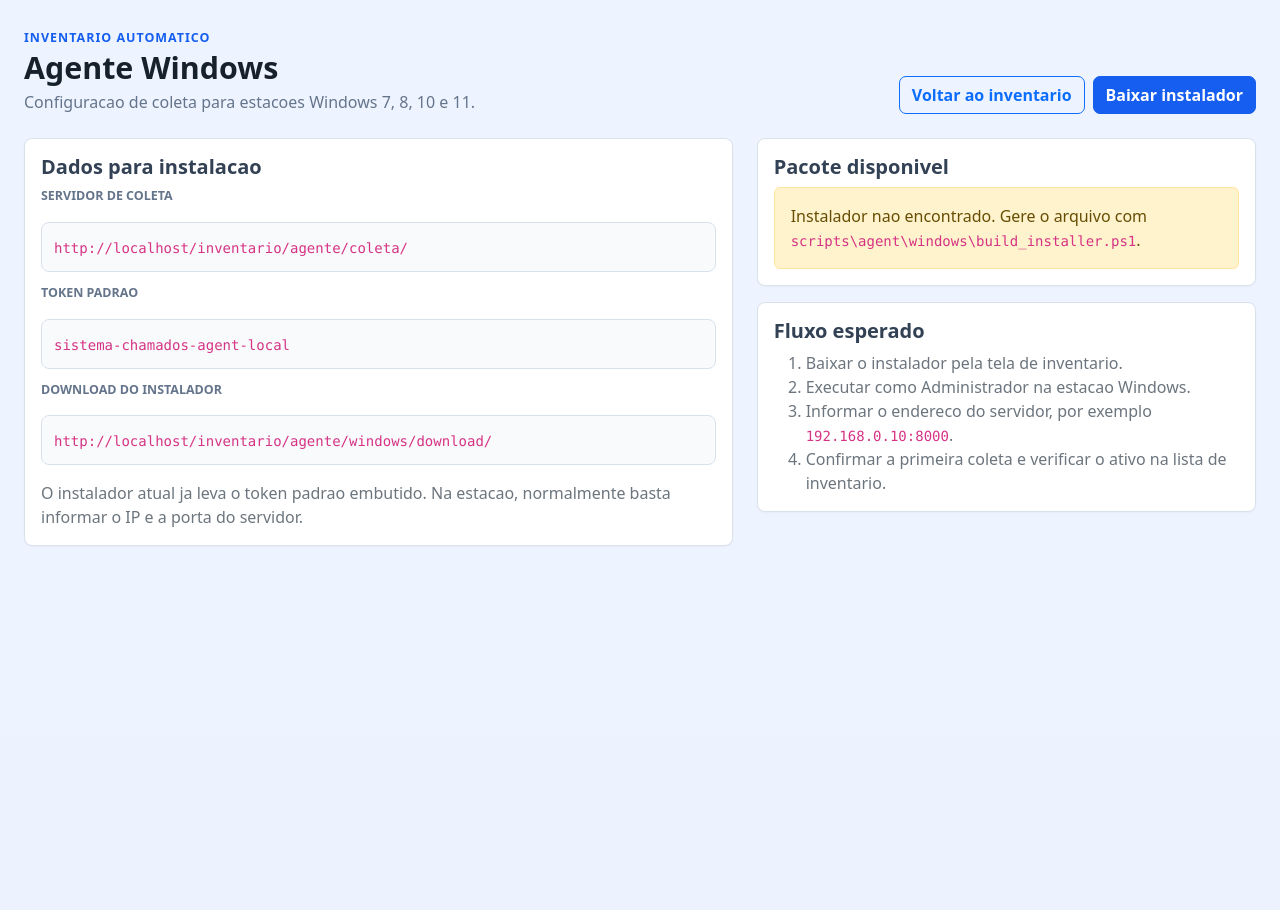
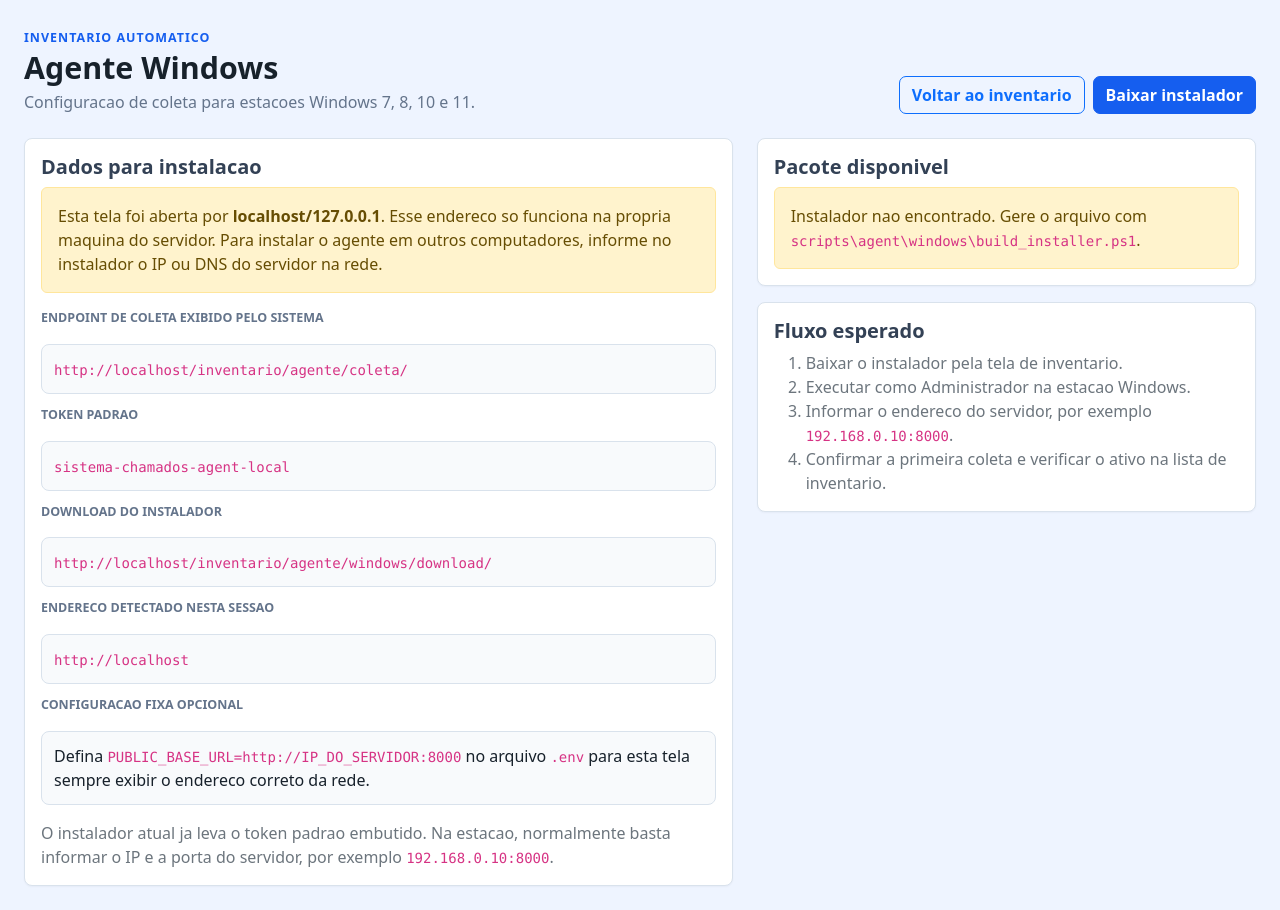
Before and after one commit to mcetrangolo/sistema_chamados, a Django app: page /inventario/agente/configuracao/ in a window 1280 px wide. Shown: the part 64-974 px from the top of the page. Before the commit the page ends 610 px from the top, so only its background shows below. Run offline with Django 5.2, Linux system fonts and the light colour scheme; the visitor is signed in with stand-in values (Sample User, id 1); data comes from the database, SQL or seed files in the repository.

Commit message:
Corrige graficos e endereco do agente

```diff
--- a/config/settings.py
+++ b/config/settings.py
@@ -24,6 +24,7 @@ CSRF_TRUSTED_ORIGINS = [
     for origin in os.getenv("CSRF_TRUSTED_ORIGINS", "").split(",")
     if origin.strip()
 ]
+PUBLIC_BASE_URL = os.getenv("PUBLIC_BASE_URL", "").strip().rstrip("/")
 
 
 INSTALLED_APPS = [
--- a/inventario/views.py
+++ b/inventario/views.py
@@ -1,4 +1,5 @@
 import json
+import socket
 
 from django.conf import settings
 from django.contrib import messages
@@ -29,6 +30,18 @@ from .services import descobrir_por_faixa
 
 
 AGENTE_WINDOWS_EXE = "SistemaChamadosAgentSetup.exe"
+
+
+def _ips_rede_local():
+    ips = []
+    try:
+        hostname = socket.gethostname()
+        for ip in socket.gethostbyname_ex(hostname)[2]:
+            if ip and not ip.startswith("127.") and ip not in ips:
+                ips.append(ip)
+    except OSError:
+        pass
+    return ips
 
 
 def _normalizar_texto(valor, limite=250):
@@ -66,12 +79,23 @@ def baixar_agente_windows(request):
 @user_passes_test(lambda user: user.is_superuser)
 def configuracao_agente(request):
     caminho = (settings.BASE_DIR / "dist" / AGENTE_WINDOWS_EXE).resolve()
-    endpoint = request.build_absolute_uri("/inventario/agente/coleta/")
-    download_url = request.build_absolute_uri("/inventario/agente/windows/download/")
+    url_detectada = request.build_absolute_uri("/").rstrip("/")
+    base_url = settings.PUBLIC_BASE_URL or url_detectada
+    porta = request.get_port()
+    esquema = "https" if request.is_secure() else "http"
+    ips_rede = _ips_rede_local()
+    bases_sugeridas = [f"{esquema}://{ip}:{porta}" for ip in ips_rede]
+    usa_endereco_local = "localhost" in base_url.lower() or "127.0.0.1" in base_url
+    endpoint = f"{base_url}/inventario/agente/coleta/"
+    download_url = f"{base_url}/inventario/agente/windows/download/"
     contexto = {
         "token": settings.INVENTARIO_AGENT_TOKEN,
         "endpoint": endpoint,
         "download_url": download_url,
+        "url_detectada": url_detectada,
+        "public_base_url": settings.PUBLIC_BASE_URL,
+        "bases_sugeridas": bases_sugeridas,
+        "usa_endereco_local": usa_endereco_local,
         "instalador_existe": caminho.exists(),
         "instalador_nome": AGENTE_WINDOWS_EXE,
         "instalador_tamanho": caminho.stat().st_size if caminho.exists() else None,
--- a/static/css/app.css
+++ b/static/css/app.css
@@ -430,6 +430,16 @@ a {
   overflow: hidden;
 }
 
+.chart-canvas {
+  flex: 0 0 220px;
+  height: 220px;
+  max-height: 220px;
+  min-height: 220px;
+  overflow: hidden;
+  position: relative;
+  width: 100%;
+}
+
 .institution-report-header {
   align-items: center;
   background: var(--surface);
@@ -495,9 +505,8 @@ a {
 
 .chart-panel canvas {
   display: block;
-  flex: 0 0 220px;
   height: 220px !important;
-  max-height: 220px;
+  max-height: 220px !important;
   width: 100% !important;
 }
 
--- a/templates/inventario/agente_config.html
+++ b/templates/inventario/agente_config.html
@@ -17,16 +17,37 @@
   <div class="col-lg-7">
     <section class="detail-section">
       <h2 class="h5">Dados para instalacao</h2>
+      {% if usa_endereco_local %}
+        <div class="alert alert-warning">
+          Esta tela foi aberta por <strong>localhost/127.0.0.1</strong>. Esse endereco so funciona na propria maquina do servidor.
+          Para instalar o agente em outros computadores, informe no instalador o IP ou DNS do servidor na rede.
+        </div>
+      {% endif %}
       <dl class="config-list">
-        <dt>Servidor de coleta</dt>
+        <dt>Endpoint de coleta exibido pelo sistema</dt>
         <dd><code>{{ endpoint }}</code></dd>
         <dt>Token padrao</dt>
         <dd><code>{{ token }}</code></dd>
         <dt>Download do instalador</dt>
         <dd><code>{{ download_url }}</code></dd>
+        <dt>Endereco detectado nesta sessao</dt>
+        <dd><code>{{ url_detectada }}</code></dd>
+        {% if bases_sugeridas %}
+          <dt>Possiveis enderecos para uso na rede</dt>
+          <dd>
+            {% for base in bases_sugeridas %}
+              <code class="d-block">{{ base }}</code>
+            {% endfor %}
+          </dd>
+        {% endif %}
+        <dt>Configuracao fixa opcional</dt>
+        <dd>
+          Defina <code>PUBLIC_BASE_URL=http://IP_DO_SERVIDOR:8000</code> no arquivo <code>.env</code>
+          para esta tela sempre exibir o endereco correto da rede.
+        </dd>
       </dl>
       <p class="text-secondary mb-0">
-        O instalador atual ja leva o token padrao embutido. Na estacao, normalmente basta informar o IP e a porta do servidor.
+        O instalador atual ja leva o token padrao embutido. Na estacao, normalmente basta informar o IP e a porta do servidor, por exemplo <code>192.168.0.10:8000</code>.
       </p>
     </section>
   </div>
```
Also changed, not shown: templates/chamados/painel.html (+4 -4 lines).
